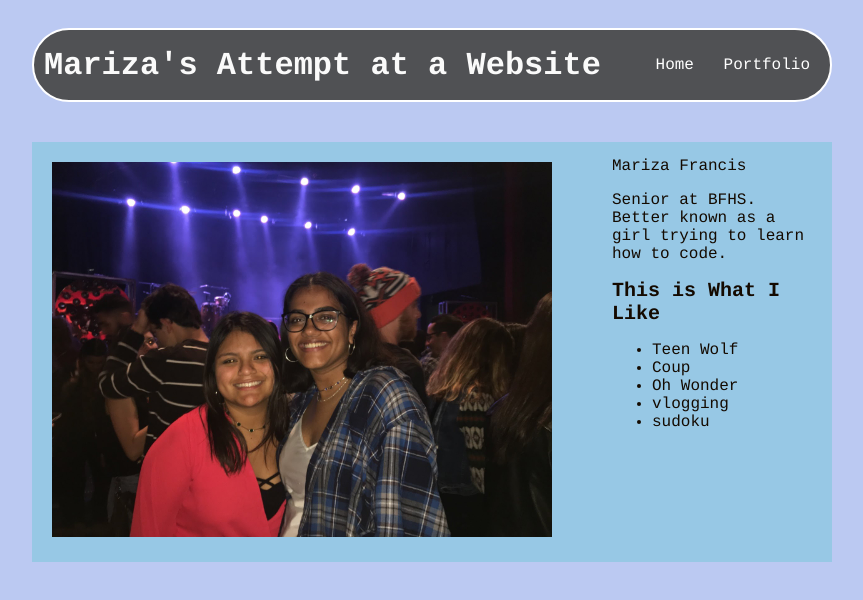
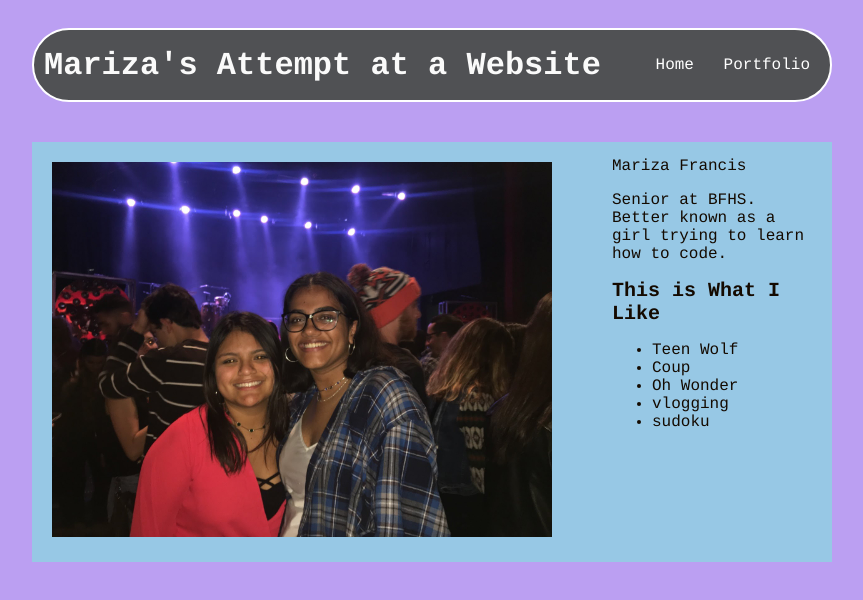
Before and after one commit to marizafrancis/marizafrancis.github.io, a plain HTML site: page index.html in a window 1280 px wide. Shown: the whole page, without its empty margins (208-1071 px from the left). Drawn offline with Linux system fonts and the light colour scheme.

Commit message:
Update index.html

```diff
--- a/index.html
+++ b/index.html
@@ -4,7 +4,7 @@
         <title>Join the Hashtag, only members allowed </title>
         <style>
             body {
-                background: rgb(187, 201, 242);
+                background: rgb(187, 159, 242);
                 color: rgb(20, 10, 0);
                 padding: 20px;
                 font-family: courier;
```
